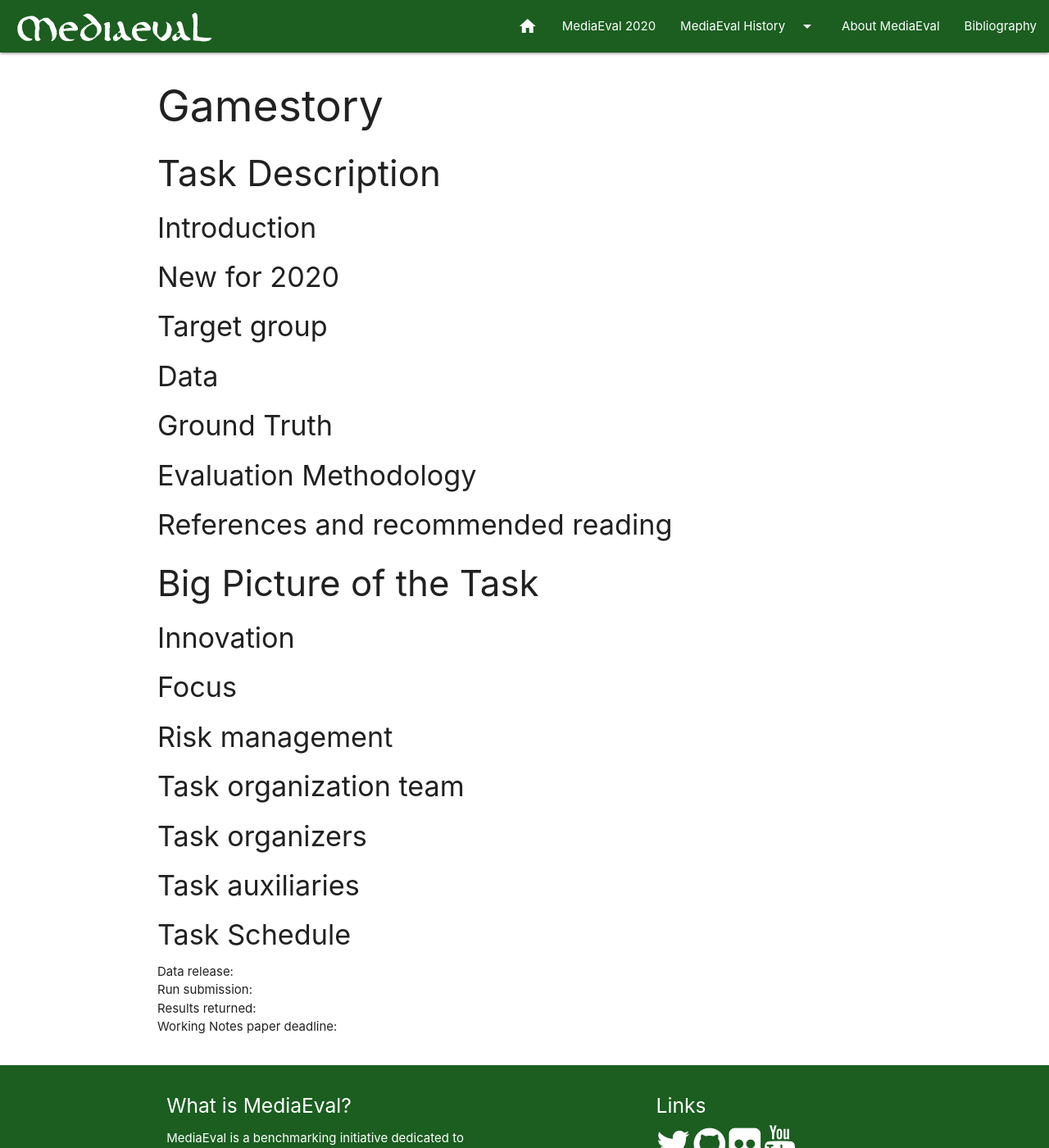
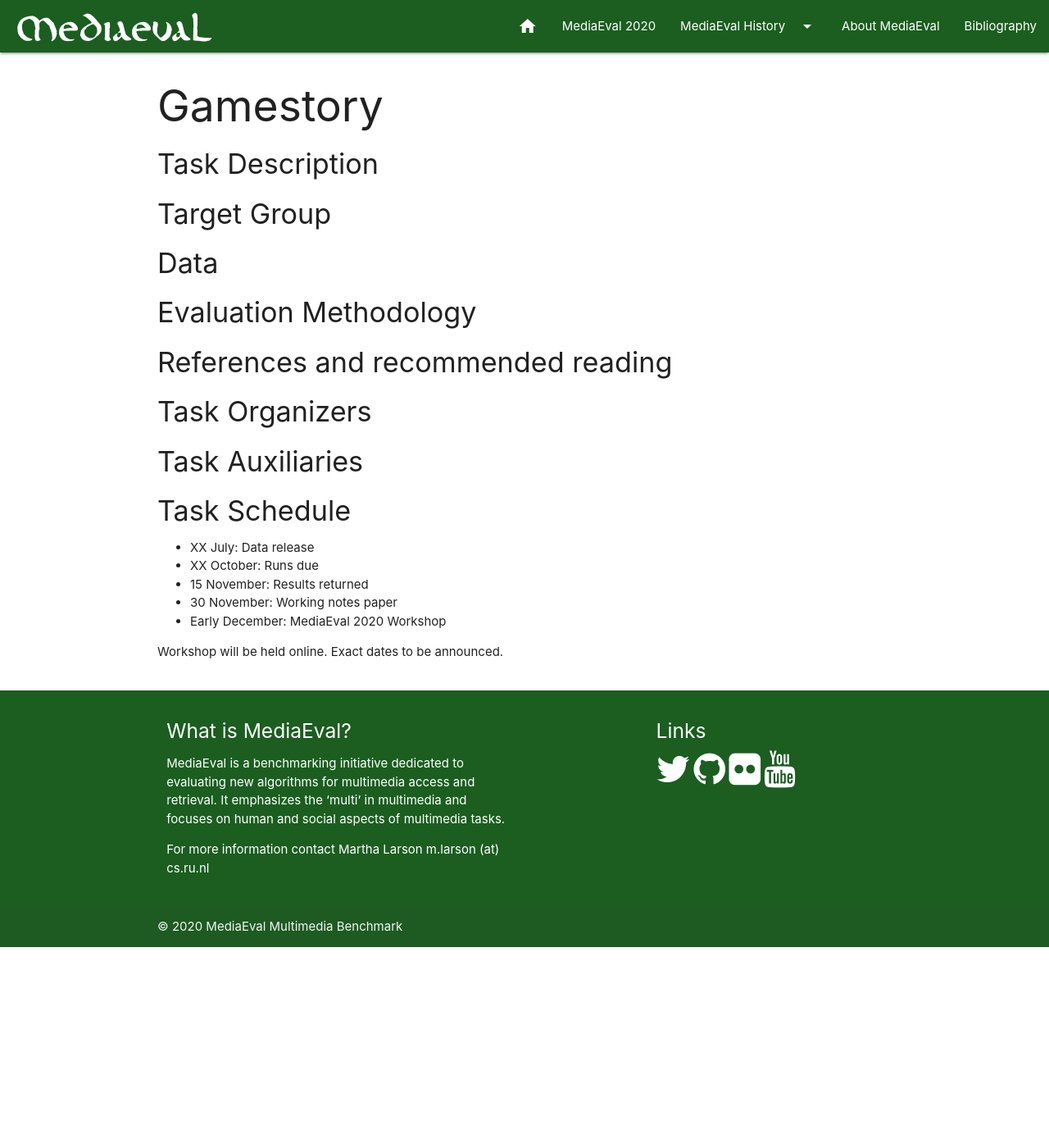
Before and after one commit to multimediaeval/multimediaeval.github.io, a Jekyll site: the page built from _editions/2020/tasks/gamestory.md, in a window 1280 px wide and 1400 px high. Shown: the whole window at 82% size. Built offline with Jekyll 4.4.1, drawn with Linux system fonts in a browser that asks for light colours.

Commit message:
Update gamestory.md
Add template.

```diff
--- a/_editions/2020/tasks/gamestory.md
+++ b/_editions/2020/tasks/gamestory.md
@@ -10,53 +10,38 @@
 blurb:
 ---
 
-<!-- # suggested structure below-->
-
-### Task Description
-
-#### Introduction
+<!-- # please respect the structure below-->
 
 
-#### New for 2020
+#### Task Description
 
 
-#### Target group
+#### Target Group
 
 
 #### Data
-
-
-#### Ground Truth
 
 
 #### Evaluation Methodology
 
 
 #### References and recommended reading
+<!-- # Please use the ACM format for references https://www.acm.org/publications/authors/reference-formatting (but no DOI needed)-->
+<!-- # The paper title should be a hyperlink leading to the paper online-->
 
 
-### Big Picture of the Task
-
-#### Innovation
+#### Task Organizers
+<!-- # add the email address of the contact organizer-->
 
 
-#### Focus
-
-
-#### Risk management
-
-
-#### Task organization team
-
-
-#### Task organizers
-
-
-#### Task auxiliaries
-
+#### Task Auxiliaries
+<!-- # if there are people helping with the task, but are not bearing the main responsibility for the task, they are auxiliaries. Please delete this heading if you have no auxiliaries-->
 
 #### Task Schedule
-Data release: \\
-Run submission: \\
-Results returned: \\
-Working Notes paper deadline:
+* XX July: Data release <!-- # Replace XX with your date. Latest possible is 31 July-->
+* XX October: Runs due <!-- # Replace XX with your date. Latest possible is 31 October-->
+* 15 November: Results returned  <!-- Fixed. Please do not change-->
+* 30 November: Working notes paper  <!-- Fixed. Please do not change-->
+* Early December: MediaEval 2020 Workshop <!-- Fixed. Please do not change-->
+
+Workshop will be held online. Exact dates to be announced.
```
